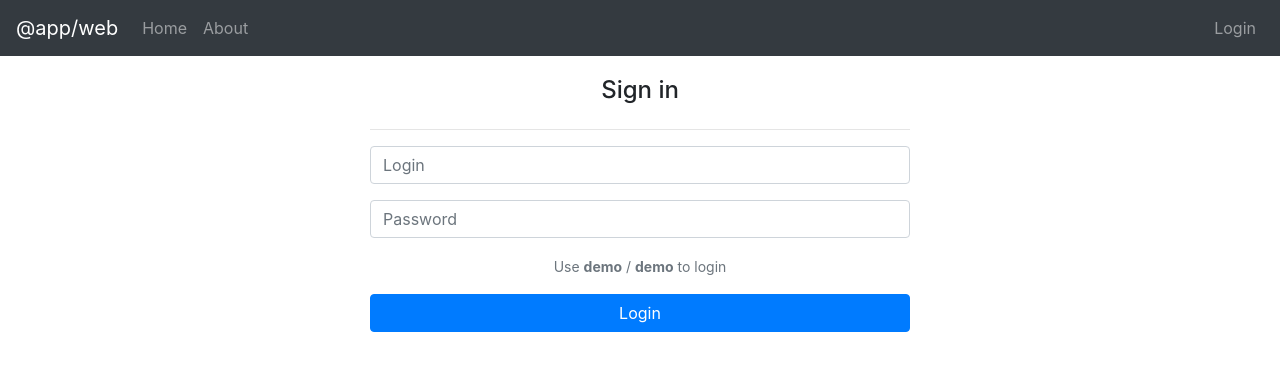
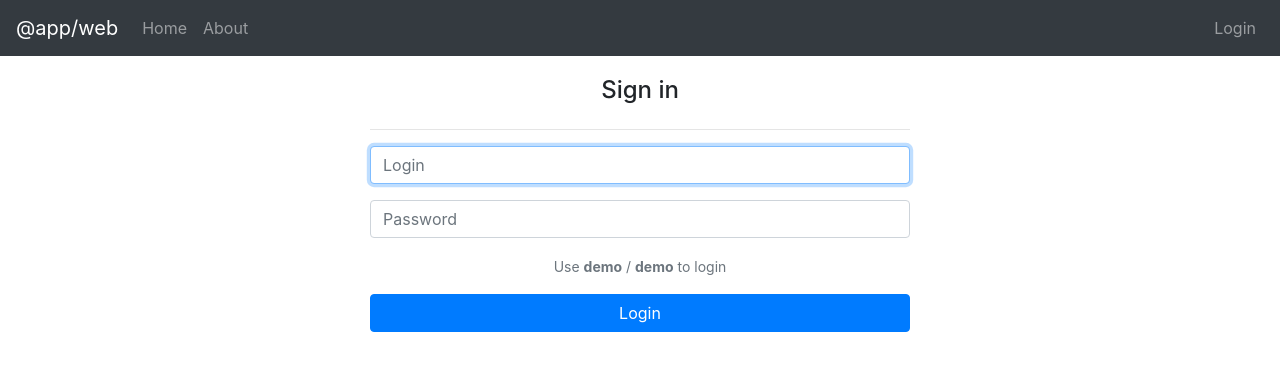
Before and after one commit to modernweb-pl/vue-nest-monorepo, a Vue app in the folder apps/web/: page /login in a window 1280 px wide. Shown: the top 370 px of the page. Built offline with nearby package versions, Linux system fonts and the light colour scheme; no server answers.

Commit message:
feat(auth): login integration
closes #16

```diff
--- a/apps/web/src/modules/auth/domain/auth.service.ts
+++ b/apps/web/src/modules/auth/domain/auth.api.ts
@@ -4,5 +4,8 @@ import axios from 'axios';
 export function authenticate(login: string, password: string): Promise<AuthTokenDto> {
   return axios
     .post<AuthTokenDto>('/auth', { login, password } as AuthRequestDto)
-    .then((res) => res.data);
+    .then((res) => res.data)
+    .catch((res) => {
+      throw res.response;
+    });
 }
--- a/apps/web/src/modules/auth/store/actions.ts
+++ b/apps/web/src/modules/auth/store/actions.ts
@@ -1,6 +1,6 @@
 import { RootState } from '~app/core/store';
 import { createActionFactory } from '~app/shared/store';
-import { authenticate } from '../domain/auth.service';
+import { authenticate } from '../domain/auth.api';
 import { loadStoredToken } from '../domain/token';
 import { authGetters, authMutations } from './index';
 import { AuthState } from './state';
--- a/apps/web/src/modules/auth/views/login.vue
+++ b/apps/web/src/modules/auth/views/login.vue
@@ -5,54 +5,55 @@
         <article class="card-body">
           <h4 class="card-title text-center mb-4 mt-1">Sign in</h4>
           <hr />
-          <!-- TODO
-          <p class="text-success text-center">Some message goes here</p>
-          -->
-          <form @submit.prevent="submit">
-            <div class="form-group">
-              <div class="input-group">
+
+          <p class="alert alert-danger text-center" v-if="error">{{ error }}</p>
+
+          <b-form novalidate @submit.prevent="submit">
+            <b-form-group invalid-feedback="Field required" :state="valid.login">
+              <b-input-group>
                 <!-- TODO
-                <div class="input-group-prepend">
-                  <span class="input-group-text"> <i class="fa fa-user"></i> </span>
-                </div>
+                <template #prepend>
+                  <b-input-group-text><i class="fa fa-user"></i></b-input-group-text>
+                </template>
                 -->
-                <input
-                  name="login"
-                  class="form-control"
-                  type="text"
+                <b-form-input
+                  autofocus
                   placeholder="Login"
                   v-model="form.login"
+                  :state="valid.login"
                 />
-              </div>
-            </div>
-            <div class="form-group">
-              <div class="input-group">
+              </b-input-group>
+            </b-form-group>
+
+            <b-form-group invalid-feedback="Field required" :state="valid.password">
+              <b-input-group>
                 <!-- TODO
-                <div class="input-group-prepend">
-                  <span class="input-group-text"> <i class="fa fa-lock"></i> </span>
-                </div>
+                <template #prepend>
+                  <b-input-group-text><i class="fa fa-lock"></i></b-input-group-text>
+                </template>
                 -->
-                <input
-                  class="form-control"
-                  name="password"
+                <b-form-input
                   type="password"
+                  v-model="form.password"
                   placeholder="Password"
-                  v-model="form.password"
+                  :state="valid.password"
                 />
-              </div>
-            </div>
-            <div class="form-group text-center">
+              </b-input-group>
+            </b-form-group>
+
+            <b-form-group class="text-center">
+              <!-- TODO demo mode -->
               <small class="text-muted">
                 Use <strong>demo</strong> / <strong>demo</strong> to login
               </small>
-            </div>
-            <div class="form-group">
-              <button type="submit" class="btn btn-primary btn-block">Login</button>
-            </div>
+            </b-form-group>
+            <b-form-group>
+              <b-button type="submit" variant="primary" block>Login</b-button>
+            </b-form-group>
             <!-- TODO
             <p class="text-center"><a href="#" class="btn">Forgot password?</a></p>
             -->
-          </form>
+          </b-form>
         </article>
       </div>
     </div>
@@ -72,6 +73,11 @@ export default Vue.extend({
         login: '',
         password: '',
       },
+      valid: {
+        login: void 0,
+        password: void 0,
+      } as { login?: boolean; password?: boolean },
+      error: '',
     };
   },
   methods: {
@@ -79,10 +85,28 @@ export default Vue.extend({
       login: authActions.login,
     }),
     submit() {
-      this.login(this.form).then(() => {
-        const back = this.$route.query.back as string;
-        this.$router.push(back || { name: 'home' });
-      });
+      this.valid = { login: void 0, password: void 0 };
+
+      const login = this.form.login.trim();
+      this.valid.login = !login ? false : void 0;
+
+      const password = this.form.password.trim();
+      this.valid.password = !password ? false : void 0;
+
+      if (!login || !password) {
+        return;
+      }
+
+      this.error = false;
+
+      return this.login({ login, password })
+        .then(() => {
+          const back = this.$route.query.back as string;
+          this.$router.push(back || { name: 'home' });
+        })
+        .catch((e) => {
+          this.error = e.status === 401 ? 'Wrong login and/or password' : 'Unexpected server error';
+        });
     },
   },
 });
--- a/apps/web/src/styles/vendors/_bootstrap.scss
+++ b/apps/web/src/styles/vendors/_bootstrap.scss
@@ -18,7 +18,7 @@
 @import '~bootstrap/scss/dropdown';
 //@import '~bootstrap/scss/button-group';
 @import '~bootstrap/scss/input-group';
-//@import '~bootstrap/scss/custom-forms';
+@import '~bootstrap/scss/custom-forms';
 @import '~bootstrap/scss/nav';
 @import '~bootstrap/scss/navbar';
 //@import '~bootstrap/scss/card';
@@ -26,7 +26,7 @@
 //@import '~bootstrap/scss/pagination';
 //@import '~bootstrap/scss/badge';
 //@import '~bootstrap/scss/jumbotron';
-//@import '~bootstrap/scss/alert';
+@import '~bootstrap/scss/alert';
 //@import '~bootstrap/scss/progress';
 //@import '~bootstrap/scss/media';
 //@import '~bootstrap/scss/list-group';
```
Also changed, not shown: apps/web/src/shared/bootstrap-vue.ts (+13 -1 lines).
